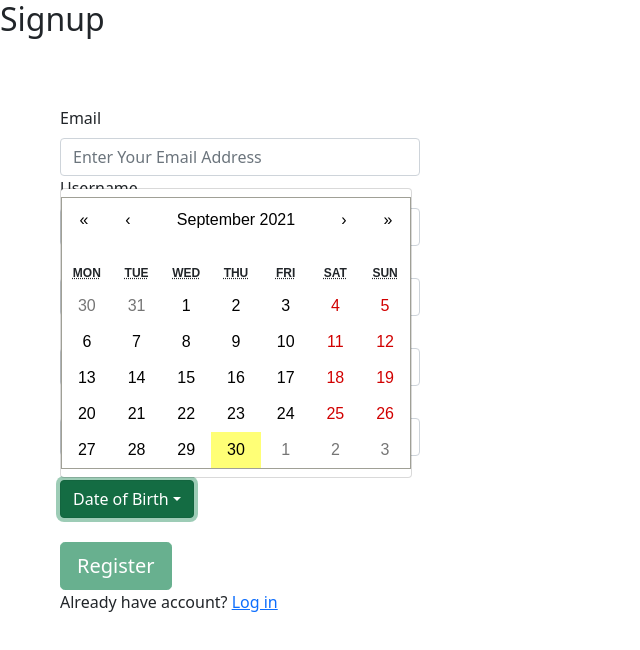
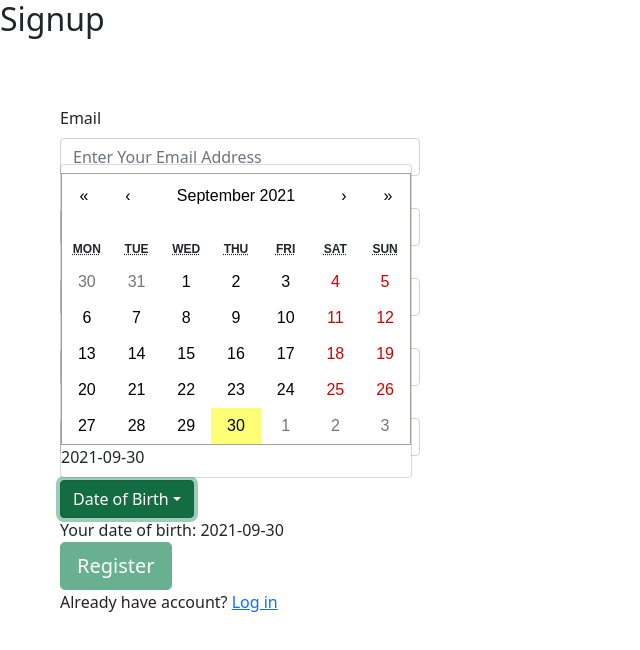
Before and after one commit to LOOP115/Unisoft_CRM_Front, a React (Create React App) app in the folder frontend/: page /signup in a window 1280 px wide. Both pictures are taken after a click on the button "Date of Birth". Shown: the top 650 px of the page, without its empty margins (0-640 px from the left). Built offline with nearby package versions, Linux system fonts and the light colour scheme.

Commit message:
minor changes
bruh?

```diff
--- a/frontend/src/components/Signup.jsx
+++ b/frontend/src/components/Signup.jsx
@@ -161,8 +161,10 @@ function Signup() {
                       date={date}
                   />
                 </div>
+                {formatDate}
               </Dropdown.Menu>
             </Dropdown>
+            Your date of birth: {formatDate}
 
             <br />
 
```
